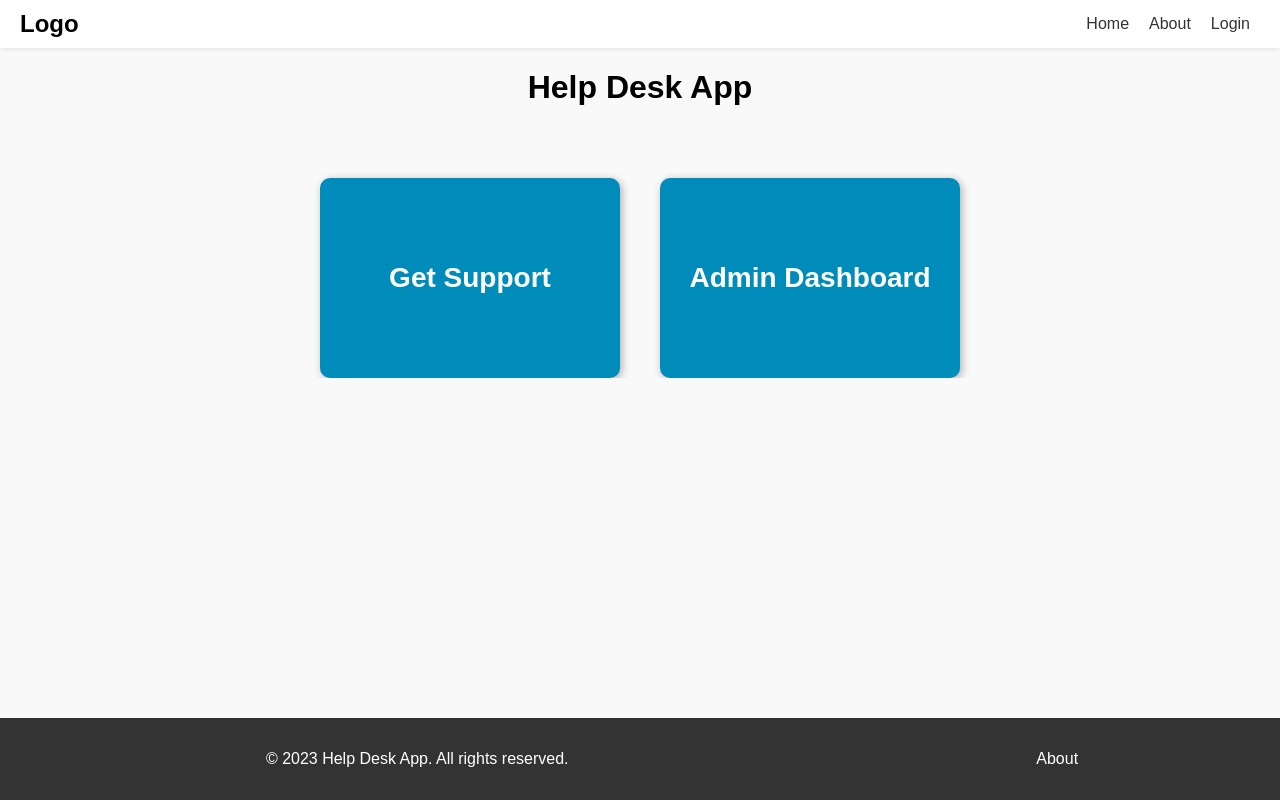
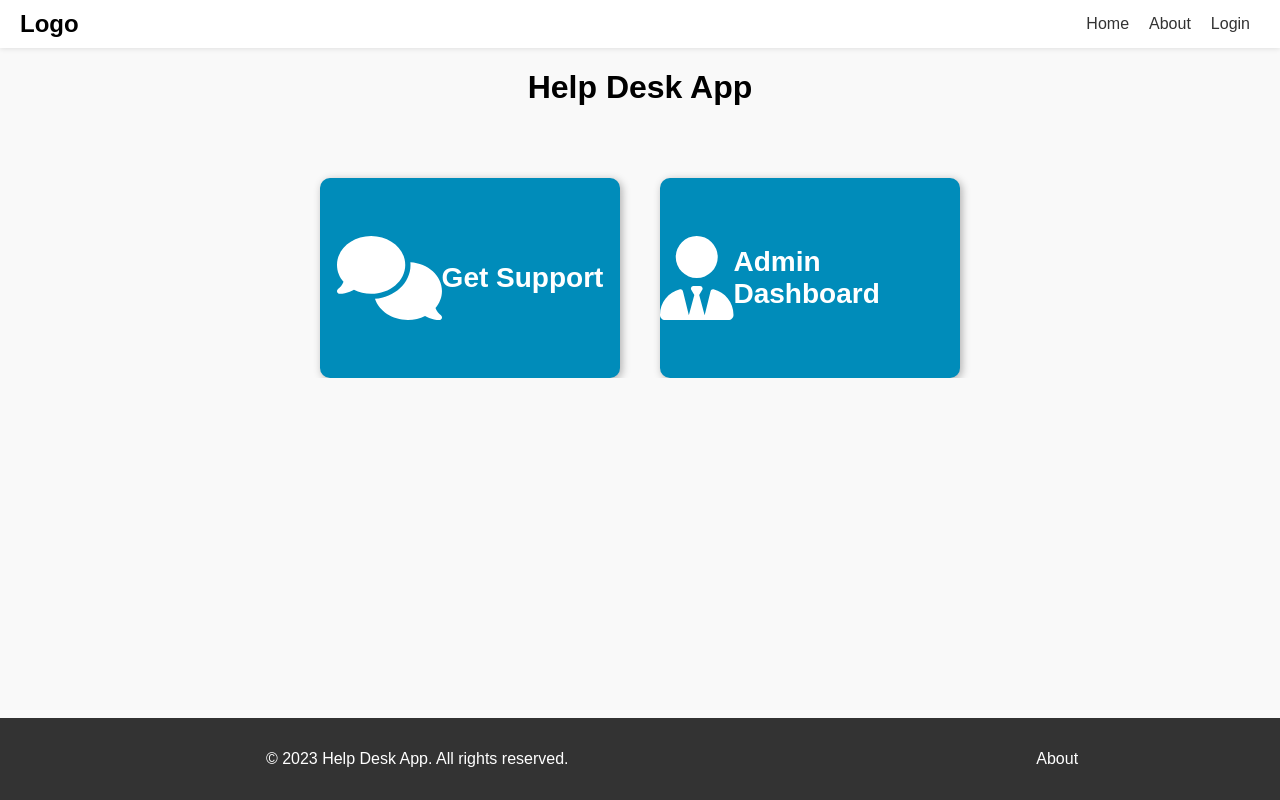
Before and after one commit to kingsley9/EECS4481-Project, a React (Create React App) app in the folder client-app/: page / in a window 1280 px wide. Built offline with nearby package versions, Linux system fonts and the light colour scheme.

Commit message:
add icons

```diff
--- a/client-app/src/pages/home/home.tsx
+++ b/client-app/src/pages/home/home.tsx
@@ -1,6 +1,8 @@
 import React from 'react';
 import { Link } from 'react-router-dom';
 import './home.css';
+import { FontAwesomeIcon } from '@fortawesome/react-fontawesome';
+import { faComments, faUserTie } from '@fortawesome/free-solid-svg-icons';
 
 const Home = () => {
   return (
@@ -8,9 +10,11 @@ const Home = () => {
       <h1>Help Desk App</h1>
       <div className="home-buttons-container">
         <Link to="/dashboard" className="home-button">
+          <FontAwesomeIcon icon={faComments} size="3x" />
           Get Support
         </Link>
         <Link to="/admin/dashboard" className="home-button">
+          <FontAwesomeIcon icon={faUserTie} size="3x" />
           Admin Dashboard
         </Link>
       </div>
```
